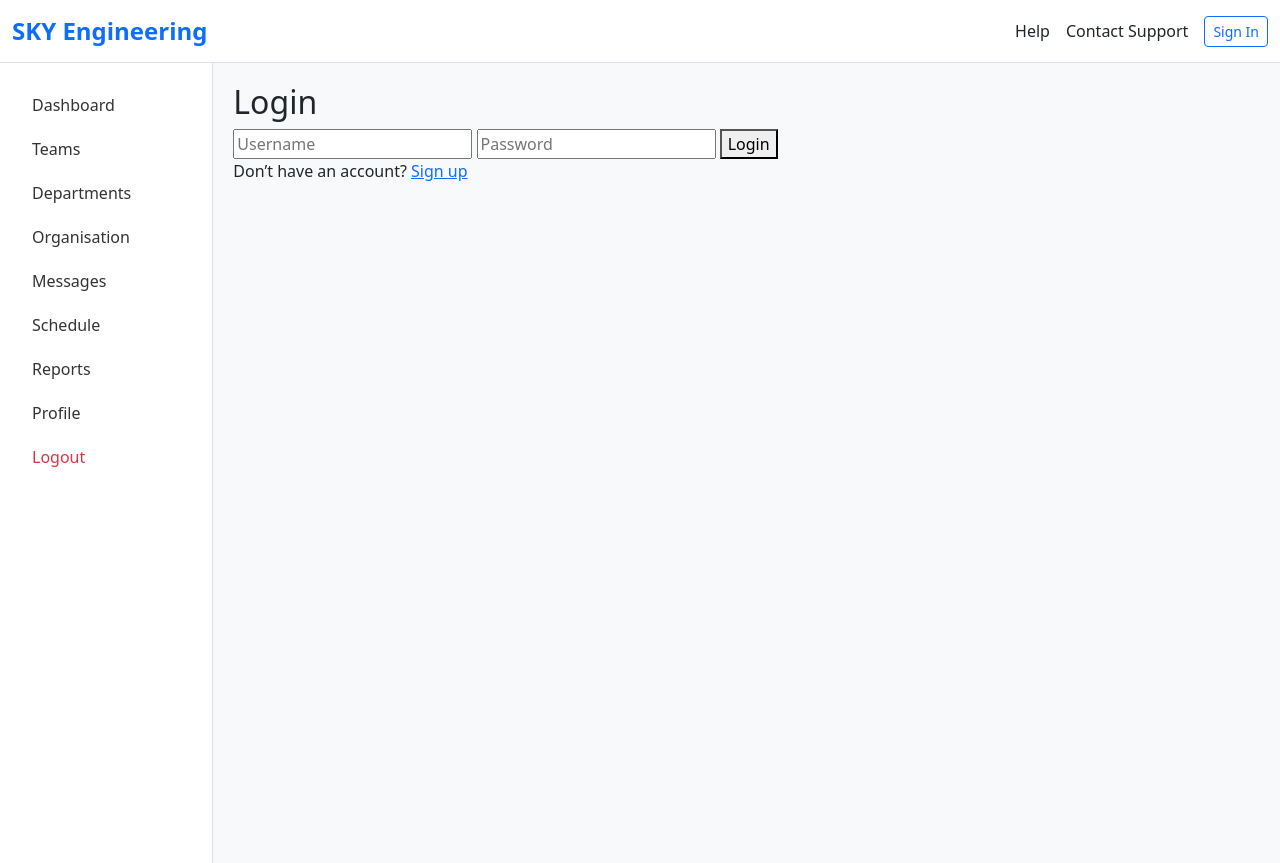
After one commit to harshnarendra07-ai/westminster_group_project, a Django app: page /login/ in a window 1280 px wide. The commit adds this page. Run offline with Django 5.2, Linux system fonts and the light colour scheme.

Commit message:
Add templates, auth views, and routes
Introduce multiple UI templates and basic auth + page views. Added report_views.report_view and new templates for dashboard, team, department, organisation, message, profile, report, help, support, login, signup and signup. Updated base.html to include styled sidebar, navbar links, URL tags and active-state logic. Implemented login_view, signup_view, logout_view and several simple page views in views.py. Wired new routes in urls.py (dashboard, team, department, organisation, message, report, profile, login, signup, logout, help, support).

```diff
--- /dev/null
+++ b/healthcheck/report_views.py
@@ -0,0 +1,4 @@
+from django.shortcuts import render
+
+def report_view(request):
+    return render(request, "healthcheck/report.html")
--- a/healthcheck/templates/healthcheck/base.html
+++ b/healthcheck/templates/healthcheck/base.html
@@ -1,6 +1,7 @@
 {% load static %}
 <!DOCTYPE html>
 <html lang="en">
+
 <head>
     <meta charset="UTF-8">
     <meta name="viewport" content="width=device-width, initial-scale=1.0">
@@ -12,12 +13,14 @@
         body {
             background-color: #f8f9fa;
         }
+
         .sidebar {
             height: 100vh;
             background-color: #ffffff;
             border-right: 1px solid #dee2e6;
             padding-top: 20px;
         }
+
         .sidebar a {
             color: #333;
             text-decoration: none;
@@ -25,13 +28,16 @@
             display: block;
             font-weight: 500;
         }
+
         .sidebar a:hover {
             background-color: #f1f3f5;
             color: #0d6efd;
         }
+
         .main-content {
             padding: 20px;
         }
+
         .sky-brand {
             font-weight: bold;
             font-size: 1.5rem;
@@ -39,6 +45,7 @@
         }
     </style>
 </head>
+
 <body>
 
     <nav class="navbar navbar-expand-lg navbar-light bg-white border-bottom">
@@ -46,14 +53,15 @@
             <a class="navbar-brand sky-brand" href="/">SKY Engineering</a>
 
             <div class="d-flex align-items-center">
-                <a href="#" class="nav-link me-3">Help</a>
-                <a href="#" class="nav-link me-3">Contact Support</a>
+                <a href="{% url 'help' %}" class="nav-link me-3">Help</a>
+                <a href="{% url 'support' %}" class="nav-link me-3">Contact Support</a>
 
                 {% if user.is_authenticated %}
-                    <span class="text-muted me-3">Welcome, {{ user.username }}</span>
+                <span class="text-muted me-3">Welcome, {{ user.username }}</span>
                 {% else %}
-                    <a href="#" class="btn btn-outline-primary btn-sm">Sign In</a>
+                <a href="{% url 'login' %}" class="btn btn-outline-primary btn-sm">Sign In</a>
                 {% endif %}
+
             </div>
         </div>
     </nav>
@@ -62,17 +70,26 @@
         <div class="row">
 
             <div class="col-md-2 sidebar">
-                <a href="/">Dashboard</a>
-                <a href="#">Teams</a>
-                <a href="#">Departments</a>
-                <a href="#">Organisation</a>
-                <a href="#">Messages</a>
-                <a href="{% url 'schedule' %}" class="text-primary">Schedule</a>
-                <a href="#">Reports</a>
-                <hr>
-                <a href="#">Profile</a>
-                <a href="#" class="text-danger">Logout</a>
+                <a href="{% url 'dashboard' %}"
+                    class="{% if request.resolver_match.url_name == 'dashboard' %}text-primary{% endif %}">Dashboard</a>
+                <a href="{% url 'team' %}"
+                    class="{% if request.resolver_match.url_name == 'team' %}text-primary{% endif %}">Teams</a>
+                <a href="{% url 'department' %}"
+                    class="{% if request.resolver_match.url_name == 'department' %}text-primary{% endif %}">Departments</a>
+                <a href="{% url 'organisation' %}"
+                    class="{% if request.resolver_match.url_name == 'organisation' %}text-primary{% endif %}">Organisation</a>
+                <a href="{% url 'message' %}"
+                    class="{% if request.resolver_match.url_name == 'message' %}text-primary{% endif %}">Messages</a>
+                <a href="{% url 'schedule' %}"
+                    class="{% if request.resolver_match.url_name == 'schedule' %}text-primary{% endif %}">Schedule</a>
+                <a href="{% url 'report' %}"
+                    class="{% if request.resolver_match.url_name == 'report' %}text-primary{% endif %}">Reports</a>
+                <a href="{% url 'profile' %}"
+                    class="{% if request.resolver_match.url_name == 'profile' %}text-primary{% endif %}">Profile</a>
+                <a href="{% url 'logout' %}" class="text-danger">Logout</a>
             </div>
+
+
 
             <div class="col-md-10 main-content">
 
@@ -85,4 +102,5 @@
 
     <script src="https://cdn.jsdelivr.net/npm/bootstrap@5.3.0/dist/js/bootstrap.bundle.min.js"></script>
 </body>
+
 </html>
--- /dev/null
+++ b/healthcheck/templates/healthcheck/login.html
@@ -0,0 +1,17 @@
+{% extends 'healthcheck/base.html' %}
+
+{% block content %}
+<h2>Login</h2>
+
+<form method="POST">
+    {% csrf_token %}
+    <input name="username" placeholder="Username">
+    <input name="password" type="password" placeholder="Password">
+    <button type="submit">Login</button>
+</form>
+
+<p>
+    Don’t have an account?
+    <a href="{% url 'signup' %}">Sign up</a>
+</p>
+{% endblock content %}
--- /dev/null
+++ b/healthcheck/templates/healthcheck/report.html
@@ -0,0 +1,4 @@
+{% extends 'healthcheck/base.html' %}
+
+{% block content %}
+{% endblock content %}
--- a/healthcheck/urls.py
+++ b/healthcheck/urls.py
@@ -1,6 +1,24 @@
 from django.urls import path
 from . import views
+from .report_views import report_view
 
 urlpatterns = [
+    path('', views.dashboard_view, name='dashboard'),
+
+    path('teams/', views.team_view, name='team'),
+    path('departments/', views.department_view, name='department'),
+    path('organisation/', views.organisation_view, name='organisation'),
+    path('messages/', views.message_view, name='message'),
     path('schedule/', views.schedule_view, name='schedule'),
+    path('report/', report_view, name='report'),
+    path('profile/', views.profile_view, name='profile'),
+
+    ## auth
+    path('login/', views.login_view, name='login'),
+    path('signup/', views.signup_view, name='signup'),
+    path('logout/', views.logout_view, name='logout'),
+
+    ## non critical
+    path('help/', views.help_view, name='help'),
+    path('support/', views.support_view, name='support'),
 ]
--- a/healthcheck/views.py
+++ b/healthcheck/views.py
@@ -1,15 +1,76 @@
 from django.shortcuts import render, redirect
-from django.http import HttpResponse
 from .forms import MeetingForm
+from django.contrib.auth import authenticate, login, logout
+from django.contrib.auth.models import User
+
+## basic login, signup and logout, build upon it
+def login_view(request):
+    if request.method == "POST":
+        user = authenticate(
+            request,
+            username=request.POST.get("username"),
+            password=request.POST.get("password")
+        )
+        if user:
+            login(request, user)
+            return redirect("dashboard")
+
+    return render(request, "healthcheck/login.html")
+
+def signup_view(request):
+    if request.method == "POST":
+        user = User.objects.create_user(
+            username=request.POST.get("username"),
+            password=request.POST.get("password")
+        )
+        login(request, user)
+        return redirect("dashboard")
+
+    return render(request, "healthcheck/signup.html")
+
+def logout_view(request):
+    logout(request)
+    return redirect("login")
+
+
+
+## each page can have its own dedicated view page if your area becomes too bloated, please refer to report_views to see how if needed.
+
+def dashboard_view(request):
+    return render(request, "healthcheck/dashboard.html")
+
+def team_view(request):
+    return render(request, "healthcheck/team.html")
+
+def department_view(request):
+    return render(request, "healthcheck/department.html")
+
+def organisation_view(request):
+    return render(request, "healthcheck/organisation.html")
+
+def message_view(request):
+    return render(request, "healthcheck/message.html")
 
 def schedule_view(request):
     if request.method == "POST":
         form = MeetingForm(request.POST)
         if form.is_valid():
             form.save()
-            return redirect('schedule')
+            return redirect("schedule")
     else:
         form = MeetingForm()
 
-    context = {'form': form}
-    return render(request, 'healthcheck/schedule.html', context)
+    context = {"form": form}
+    return render(request, "healthcheck/schedule.html", context)
+
+def profile_view(request):
+    return render(request, "healthcheck/profile.html")
+
+
+## none critical pages below
+
+def help_view(request):
+    return render(request, "healthcheck/help.html")
+
+def support_view(request):
+    return render(request, "healthcheck/support.html")
```
Also changed, not shown: healthcheck/templates/healthcheck/dashboard.html (added, +7 -0 lines), healthcheck/templates/healthcheck/department.html (added, +7 -0 lines), healthcheck/templates/healthcheck/emptytemplate.html (added, +7 -0 lines), healthcheck/templates/healthcheck/help.html (added, +7 -0 lines), healthcheck/templates/healthcheck/message.html (added, +7 -0 lines), healthcheck/templates/healthcheck/organisation.html (added, +7 -0 lines), healthcheck/templates/healthcheck/profile.html (added, +7 -0 lines), healthcheck/templates/healthcheck/signup.html (added, +17 -0 lines), healthcheck/templates/healthcheck/support.html (added, +7 -0 lines), healthcheck/templates/healthcheck/team.html (added, +7 -0 lines), healthcheck/templates/healthcheck/schedule.html (indentation only).
